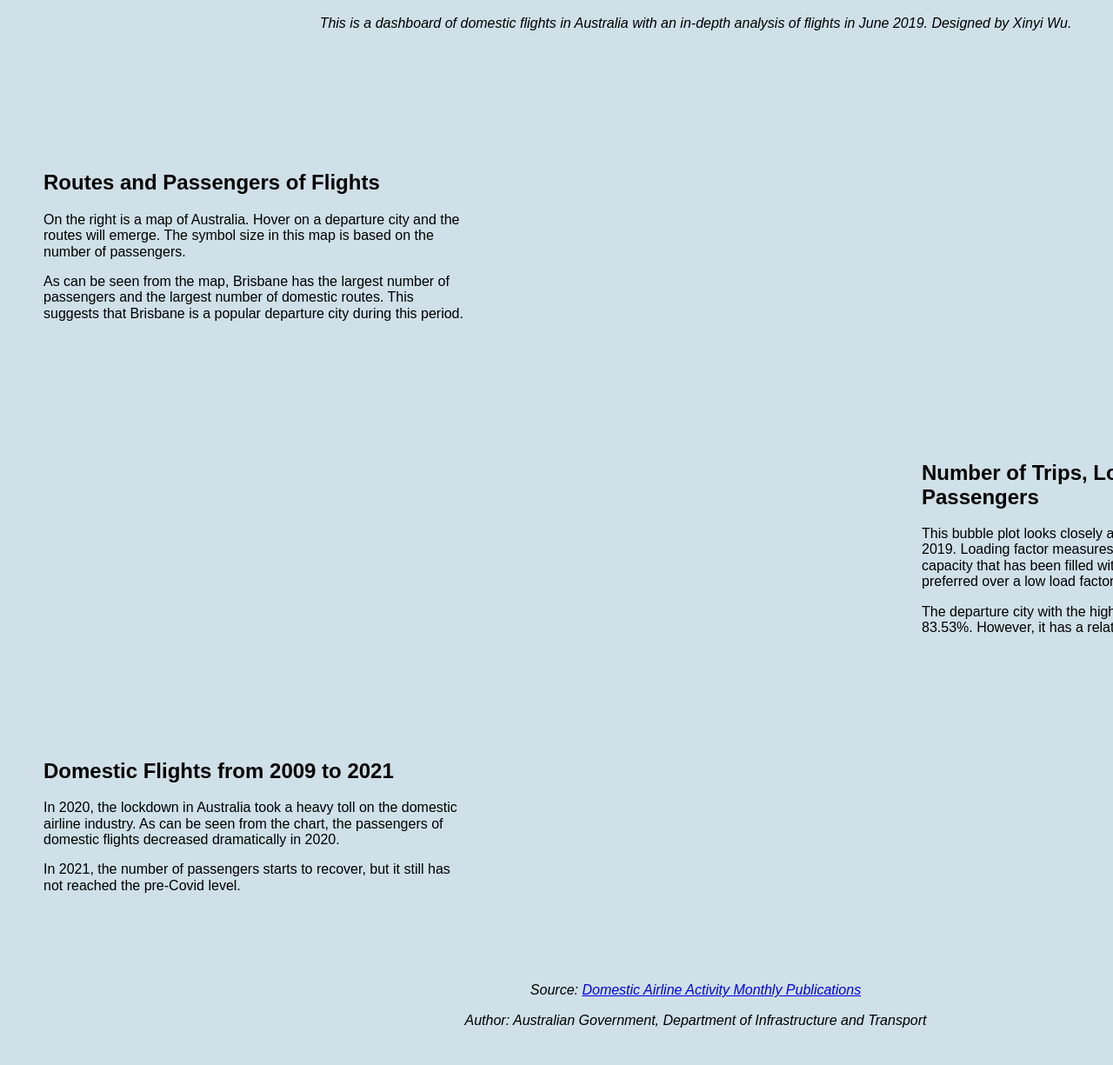
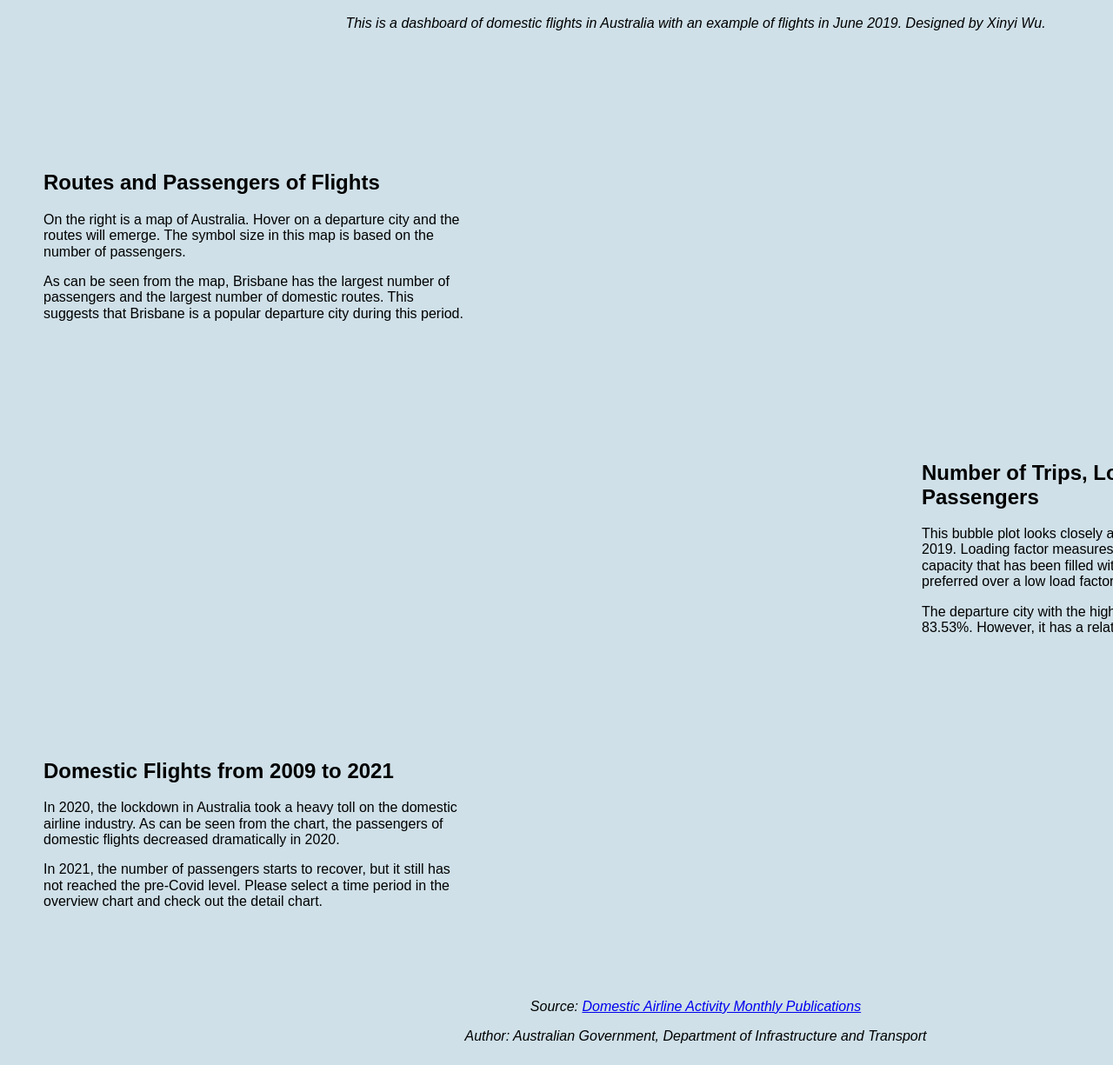
Before and after one commit to Amelia-Wu/Australian-Flight-Data-Visualization, a plain HTML site: page index.html in a window 1280 px wide. Shown: the part 75-1300 px from the top of the page at 87% size. Drawn offline with nearby package versions, Linux system fonts and the light colour scheme; files that its build step writes are made by us from their sources; a script that the page names is missing.

Commit message:
Update index.html

```diff
--- a/index.html
+++ b/index.html
@@ -30,7 +30,7 @@
   <div class="pure-g">
     <div class="pure-u-1-1">
       <h1 style="text-align:center;">Domestic Flights in Australia</h1>
-      <p style="text-align:center;"><i>This is a dashboard of domestic flights in Australia with an in-depth analysis of flights in June 2019. Designed by Xinyi Wu.</i></p>
+      <p style="text-align:center;"><i>This is a dashboard of domestic flights in Australia with an example of flights in June 2019. Designed by Xinyi Wu.</i></p>
     </div>
   </div>
 <!-- end pure grid group -->
@@ -92,7 +92,7 @@
     <div class="description description-left">
       <h2>Domestic Flights from 2009 to 2021</h2>
       <p>In 2020, the lockdown in Australia took a heavy toll on the domestic airline industry. As can be seen from the chart, the passengers of domestic flights decreased dramatically in 2020.</p>
-      <p>In 2021, the number of passengers starts to recover, but it still has not reached the pre-Covid level.</p>
+      <p>In 2021, the number of passengers starts to recover, but it still has not reached the pre-Covid level. Please select a time period in the overview chart and check out the detail chart.</p>
     </div>
   </div>
   <div class="pure-u-1-3">
```
